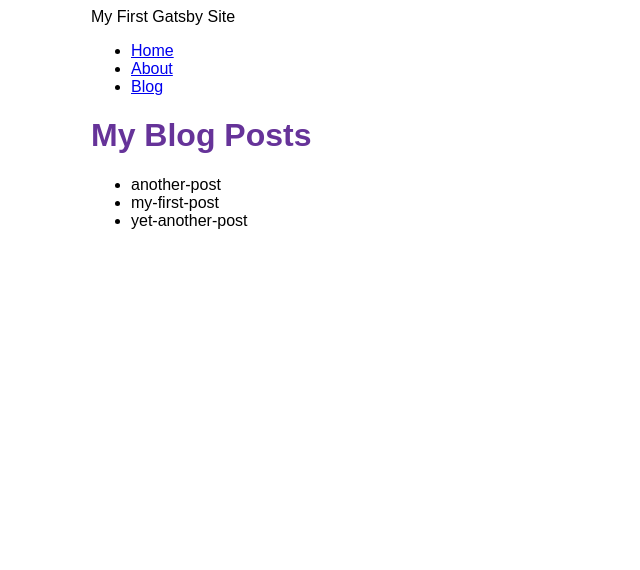
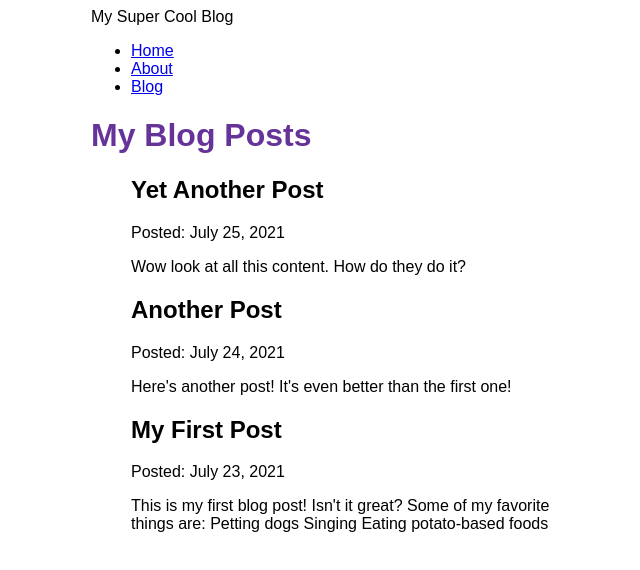
Before and after one commit to Marmsilso/gatsbytest, a Gatsby site: page /blog in a window 1280 px wide. Shown: the whole page, without its empty margins (299-939 px from the left). Built offline with nearby package versions, Linux system fonts and the light colour scheme; Gatsby itself is replaced by a stand-in of ours.

Commit message:
Finished Gatsby Tutorial Part 5

```diff
--- a/blog/another-post.mdx
+++ b/blog/another-post.mdx
@@ -0,0 +1,7 @@
+---
+title: "Another Post"
+date: "2021-07-24"
+slug: "another-post"
+---
+
+Here's another post! It's even better than the first one!
--- a/blog/my-first-post.mdx
+++ b/blog/my-first-post.mdx
@@ -0,0 +1,13 @@
+---
+title: "My First Post"
+date: "2021-07-23"
+slug: "my-first-post"
+---
+
+This is my first blog post! Isn't it *great*?
+
+Some of my **favorite** things are:
+
+* Petting dogs
+* Singing
+* Eating potato-based foods
--- a/blog/yet-another-post.mdx
+++ b/blog/yet-another-post.mdx
@@ -0,0 +1,7 @@
+---
+title: "Yet Another Post"
+date: "2021-07-25"
+slug: "yet-another-post"
+---
+
+Wow look at all this content. How do they do it?
--- a/gatsby-config.js
+++ b/gatsby-config.js
@@ -3,17 +3,18 @@
  */
 module.exports = {
   siteMetadata: {
-    title: "My First Gatsby Site",
+    title: "My Super Cool Blog",
   },
   plugins: [
     "gatsby-plugin-image",
     "gatsby-plugin-sharp",
     {
-      resolve: "gatsby-source-filesystem",
+      resolve: `gatsby-source-filesystem`,
       options: {
         name: `blog`,
-        path: `${__dirname}/blog`,
-      }
+        path: `${__dirname}/blog/`,
+      },
     },
+    "gatsby-plugin-mdx",
   ],
 };
--- a/package.json
+++ b/package.json
@@ -15,8 +15,10 @@
     "clean": "gatsby clean"
   },
   "dependencies": {
+    "@mdx-js/react": "^2.3.0",
     "gatsby": "^5.12.4",
     "gatsby-plugin-image": "^3.12.3",
+    "gatsby-plugin-mdx": "^5.12.3",
     "gatsby-plugin-sharp": "^5.12.3",
     "gatsby-source-filesystem": "^5.12.1",
     "react": "^18.2.0",
--- a/src/pages/blog.js
+++ b/src/pages/blog.js
@@ -7,10 +7,12 @@
   return (
     <Layout pageTitle="My Blog Posts">
       <ul>
-                {data.allFile.nodes.map(node => (
-                    <li key={node.name}>
-                        {node.name}
-                    </li>
+        {data.allMdx.nodes.map((node) => (
+          <article key={node.id}>
+            <h2>{node.frontmatter.title}</h2>
+            <p>Posted: {node.frontmatter.date}</p>
+            <p>{node.excerpt}</p>
+          </article>
         ))}
       </ul>
     </Layout>
@@ -19,9 +21,14 @@
 
 export const query = graphql`
   query {
-    allFile(filter: {sourceInstanceName: {eq: "blog"}}) {
+    allMdx(sort: { frontmatter: { date: DESC }}) {
       nodes {
-            name
+        frontmatter {
+          date(formatString: "MMMM D, YYYY")
+          title
+        }
+        id
+        excerpt
       }
     }
   }
```
Also changed, not shown: 1 other file. Lines whose indentation alone changed are shown as unchanged.
